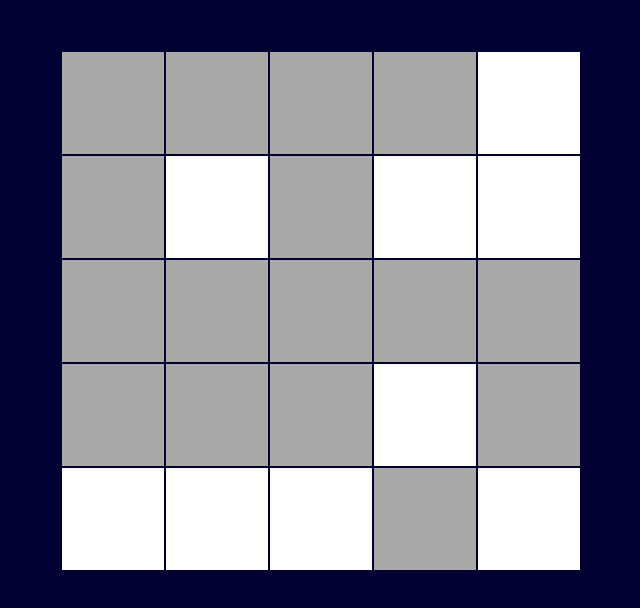
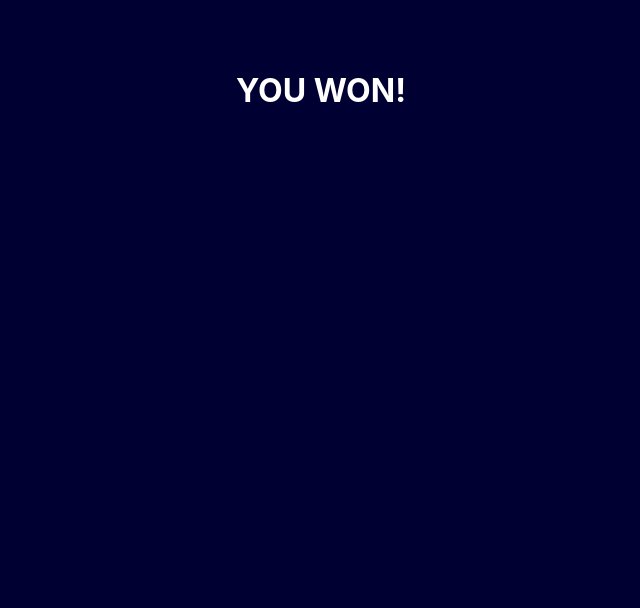
Before and after one commit to carlydekock/lights-out, a React (Create React App) app: page / in a window 1280 px wide. Both pictures are taken after a click on the element 432 px from the left and 103 px from the top of the page. Shown: the top 608 px of the page, without its empty margins (319-959 px from the left). Built offline with nearby package versions, Linux system fonts and the light colour scheme.

Commit message:
has won functionality complete

```diff
--- a/src/Board.js
+++ b/src/Board.js
@@ -86,6 +86,8 @@ import './Board.css';
     // win when every cell is turned off
     // DONE: determine if the game has been won
     let hasWon = !board.includes(true);
+    //Alternative check:
+    // let hasWon = board.every(row => row.every(cell => !cell));
 
     this.setState({board, hasWon});
   }
@@ -95,8 +97,10 @@ import './Board.css';
 
   render() {
     // if the game is won, just show a winning msg & render nothing else
-    // TODO
-    // make table board
+    if(this.state.hasWon){
+      return <h1>YOU WON!</h1>
+    }
+    // DONE: make table board
     let tableBoard = [];
     for (let y = 0; y < this.props.nrows; y++){
       let row = [];
```
